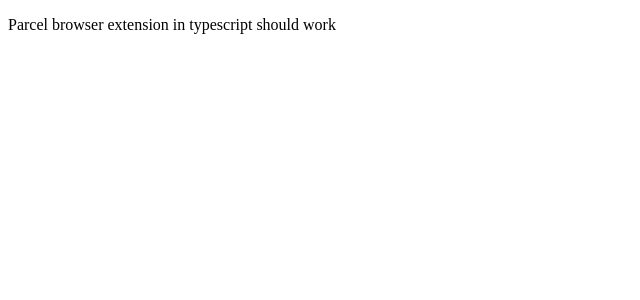
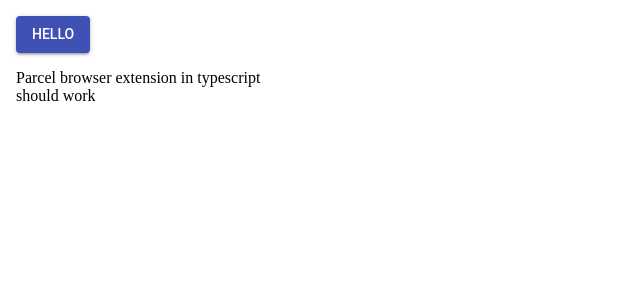
Before and after one commit to everitoken/everiSigner, a React app: page / in a window 1280 px wide. Shown: the top 300 px of the page, without its empty margins (0-640 px from the left). Built offline with nearby package versions, Linux system fonts and the light colour scheme; the HTML template or start-up script is replaced by a standard one.

Commit message:
add material ui and styled-componetns

```diff
--- a/package.json
+++ b/package.json
@@ -14,8 +14,10 @@
   "author": "Fei Liu <liu.feiwood@gmail.com>",
   "license": "MIT",
   "dependencies": {
+    "@material-ui/core": "^3.9.3",
     "react": "^16.8.6",
-    "react-dom": "^16.8.6"
+    "react-dom": "^16.8.6",
+    "styled-components": "^4.2.0"
   },
   "devDependencies": {
     "@types/react": "^16.8.10",
--- a/src/App.tsx
+++ b/src/App.tsx
@@ -1,12 +1,29 @@
 import * as React from "react";
 import Dom from "react-dom";
+import styled from "styled-components";
+import Button from "@material-ui/core/Button";
+import "./main.css";
+import { WINDOW_HEIGHT, WINDOW_WIDTH, padding } from "./style";
 
 interface PropTypes {
   msg: string;
 }
 
+const Container = styled.div`
+  overflow: hidden;
+  width: ${WINDOW_WIDTH}px;
+  height: ${WINDOW_HEIGHT}px;
+  padding: ${padding.standard}px;
+  box-sizing: border-box;
+`;
+
 const App = (props: PropTypes) => (
-  <p>Parcel browser extension in typescript {props.msg}</p>
+  <Container>
+    <Button variant="contained" color="primary">
+      Hello
+    </Button>
+    <p>Parcel browser extension in typescript {props.msg}</p>
+  </Container>
 );
 
 export default (): void => {
--- a/src/extension/index.html
+++ b/src/extension/index.html
@@ -8,7 +8,6 @@
   </head>
   <body>
     <div id="app"></div>
-    <p>Whatnot</p>
     <script src="../index.ts"></script>
   </body>
 </html>
--- /dev/null
+++ b/src/main.css
@@ -0,0 +1,3 @@
+body {
+    margin: 0;
+}
--- /dev/null
+++ b/src/style.ts
@@ -0,0 +1,5 @@
+export const WINDOW_WIDTH = 300;
+export const WINDOW_HEIGHT = 600;
+export const padding = {
+  standard: 16
+};
```
Also changed, not shown: 1 other file (tests, documents, lock files or other folders).
